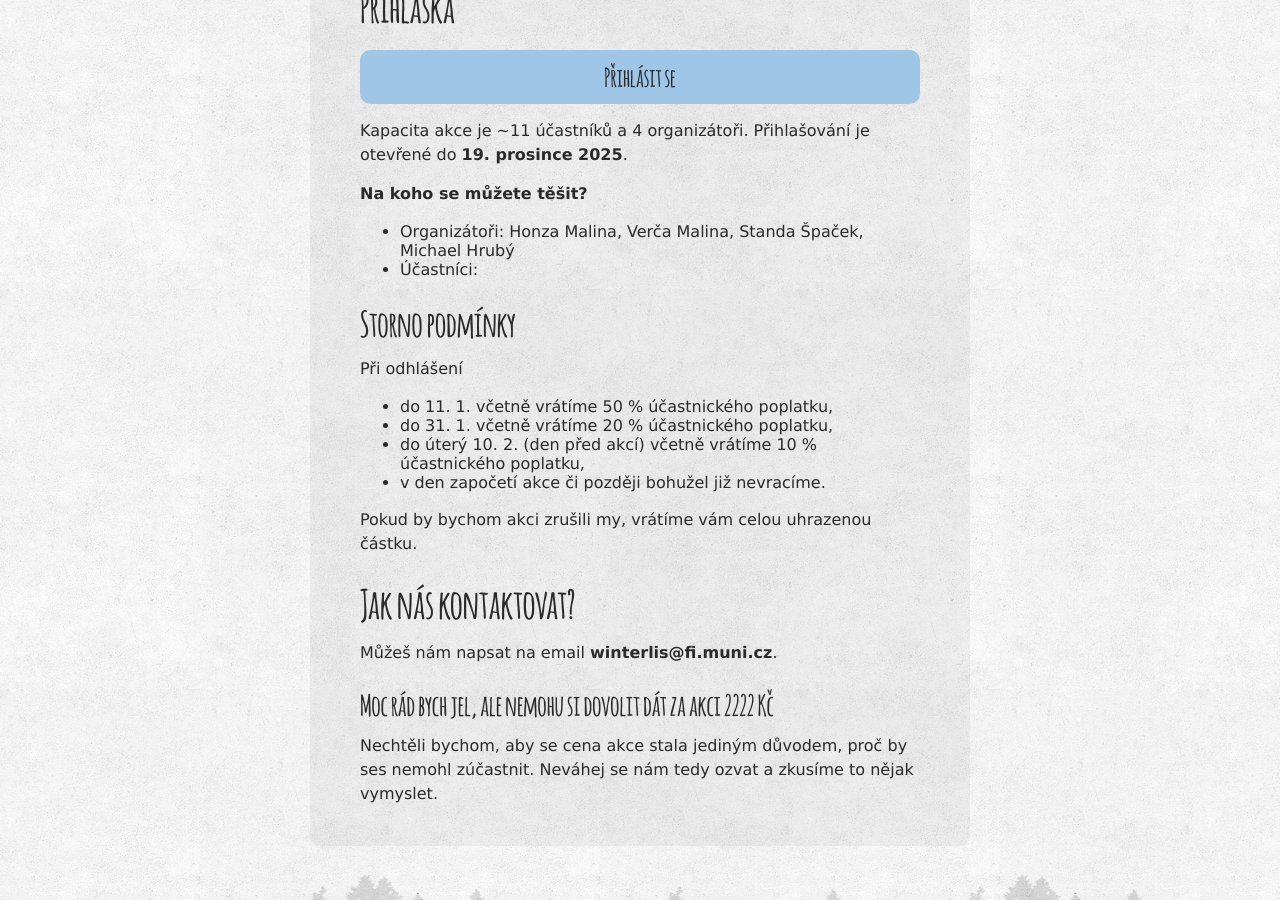
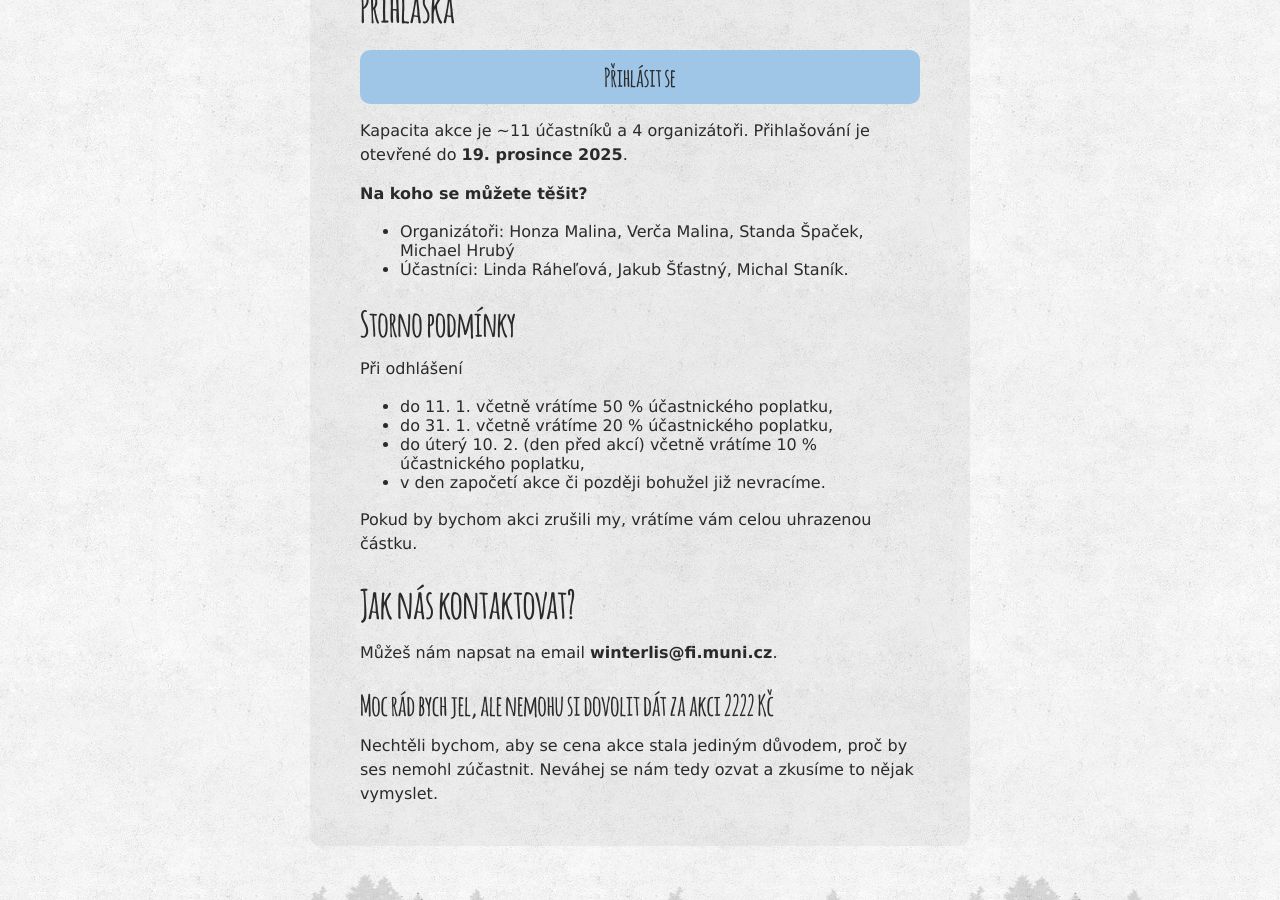
Before and after one commit to zverinec/zverinec-web, a Jekyll site: the page built from _pages/winterlis26.md, in a window 1280 px wide and 900 px high, scrolled down 1911 px. Built offline with Jekyll 4.4.1, drawn with Linux system fonts in a browser that asks for light colours; comment, search, counter and statistics services are not loaded.

Commit message:
winterli26: add participants.

```diff
--- a/_pages/winterlis26.md
+++ b/_pages/winterlis26.md
@@ -54,7 +54,7 @@ Kapacita akce je ~11 účastníků a 4 organizátoři. Přihlašování je ote
 **Na koho se můžete těšit?**
 
 - Organizátoři: Honza Malina, Verča Malina, Standa Špaček, Michael Hrubý
-- Účastníci:
+- Účastníci: Linda Ráheľová, Jakub Šťastný, Michal Staník.
 
 ### Storno podmínky
 
```
